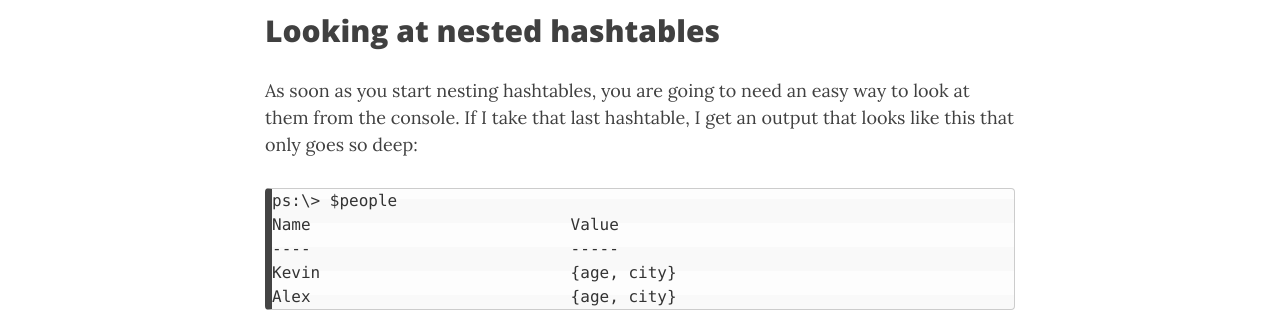
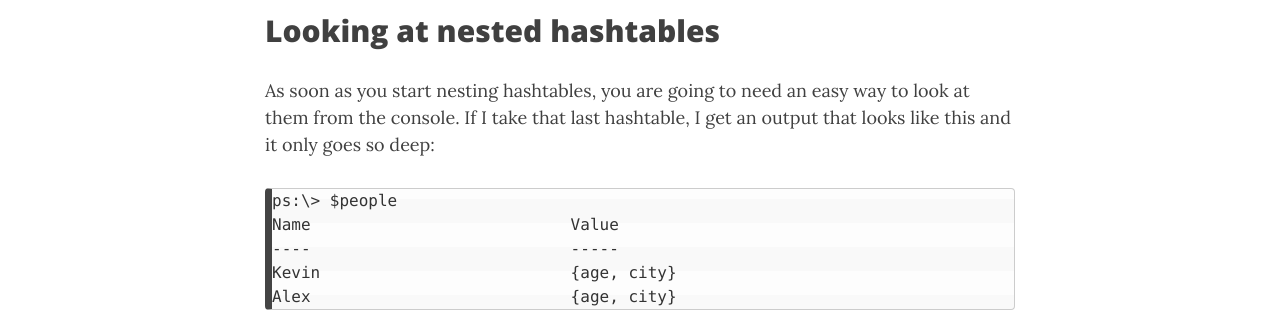
Before and after one commit to KevinMarquette/kevinmarquette.github.io, a Jekyll site: the page built from _posts/2016-11-06-powershell-hashtable-everything-you-wanted-to-know-about.md, in a window 1280 px wide and 900 px high, scrolled down 11318 px. Shown: the part 181-493 px from the top of the window. Built offline with Jekyll 4.4.1, drawn with Linux system fonts in a browser that asks for light colours; nearby versions of some CDN libraries; a script that is not in the unit is left out.

Commit message:
spelling and words

```diff
--- a/_posts/2016-11-06-powershell-hashtable-everything-you-wanted-to-know-about.md
+++ b/_posts/2016-11-06-powershell-hashtable-everything-you-wanted-to-know-about.md
@@ -323,7 +323,7 @@ I tend to use the dot property when I am treating it like a property. Those are
 Having the ability to nest hashtables gives you a lot of flexibility and options.
 
 ## Looking at nested hashtables
-As soon as you start nesting hashtables, you are going to need an easy way to look at them from the console. If I take that last hashtable, I get an output that looks like this that only goes so deep:
+As soon as you start nesting hashtables, you are going to need an easy way to look at them from the console. If I take that last hashtable, I get an output that looks like this and it only goes so deep:
 
     ps:\> $people
     Name                           Value
```
